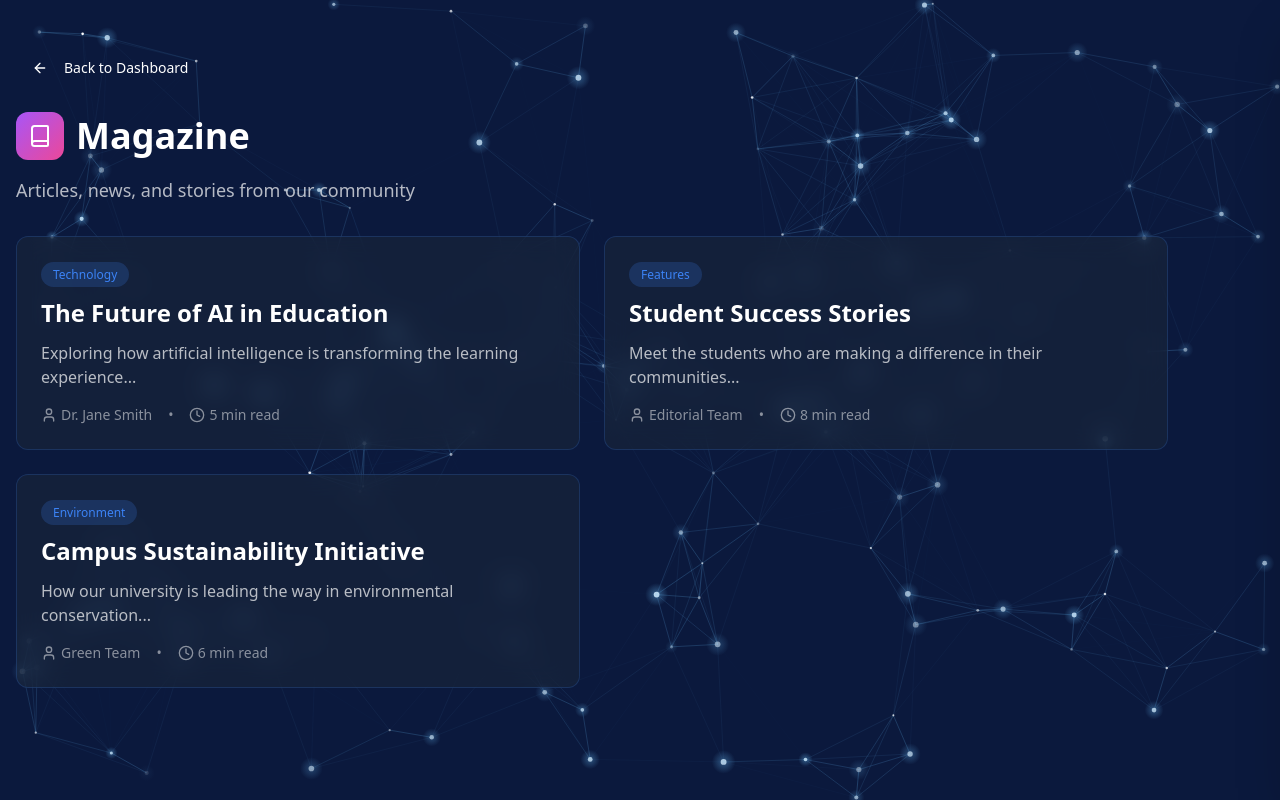
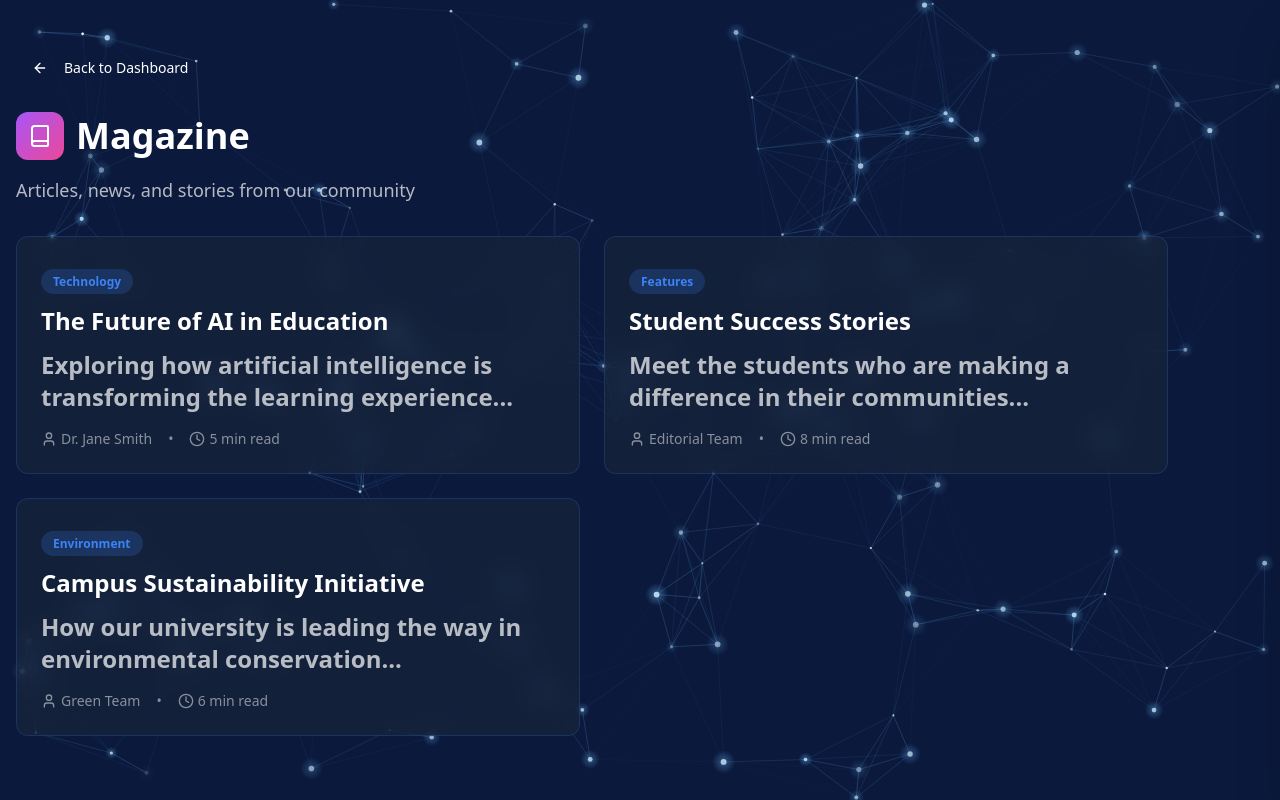
Before and after one commit to adityakumargupta27/bms-connect-space, a React (Vite) app: page /magazine in a window 1280 px wide. Built offline with nearby package versions, Linux system fonts and the light colour scheme; the HTML template or start-up script is replaced by a standard one.

Commit message:
changes to magzine corner

```diff
--- a/src/pages/Magazine.tsx
+++ b/src/pages/Magazine.tsx
@@ -13,6 +13,7 @@ const articles = [
     date: '2025-11-12',
     readTime: '5 min read',
     category: 'Technology',
+    link: 'https://bmsce.ac.in/home/Machine-Learning-AI-and-ML-News-and-Events',
   },
   {
     id: 2,
@@ -22,6 +23,7 @@ const articles = [
     date: '2025-11-10',
     readTime: '8 min read',
     category: 'Features',
+    link: 'https://bmsce.ac.in/home/Computer-Science-and-Engineering-Student-Achievements',
   },
   {
     id: 3,
@@ -31,6 +33,7 @@ const articles = [
     date: '2025-11-08',
     readTime: '6 min read',
     category: 'Environment',
+    link: 'https://bmsce.ac.in/home/About-Niranthara',
   },
 ];
 
@@ -66,6 +69,7 @@ const Magazine = () => {
         <div className="grid grid-cols-1 md:grid-cols-2 gap-6 max-w-6xl">
           {articles.map((article, index) => (
             <FloatingCard key={article.id} delay={index * 0.1}>
+              <a href={article.link} target="_blank" rel="noopener noreferrer" className="text-2xl font-bold text-foreground mb-3 hover:text-primary transition-colors cursor-pointer">
                 <div className="mb-3">
                   <span className="px-3 py-1 bg-primary/20 text-primary text-xs rounded-full">
                     {article.category}
@@ -77,6 +81,7 @@ const Magazine = () => {
                 <p className="text-foreground/70 mb-4">
                   {article.excerpt}
                 </p>
+              </a>
               <div className="flex items-center gap-4 text-sm text-foreground/50">
                 <div className="flex items-center gap-1">
                   <User className="h-4 w-4" />
```
Lines whose indentation alone changed are shown as unchanged.
